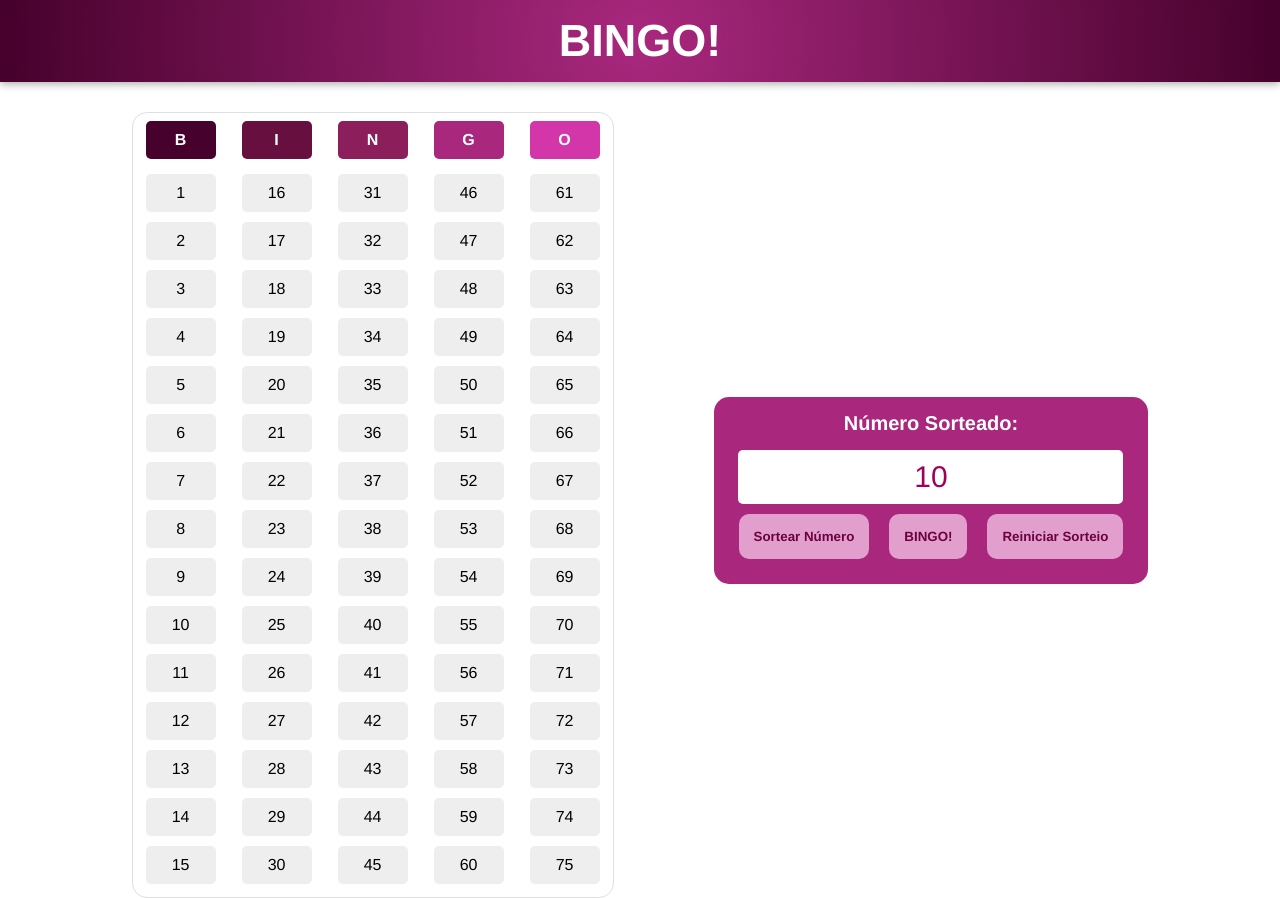
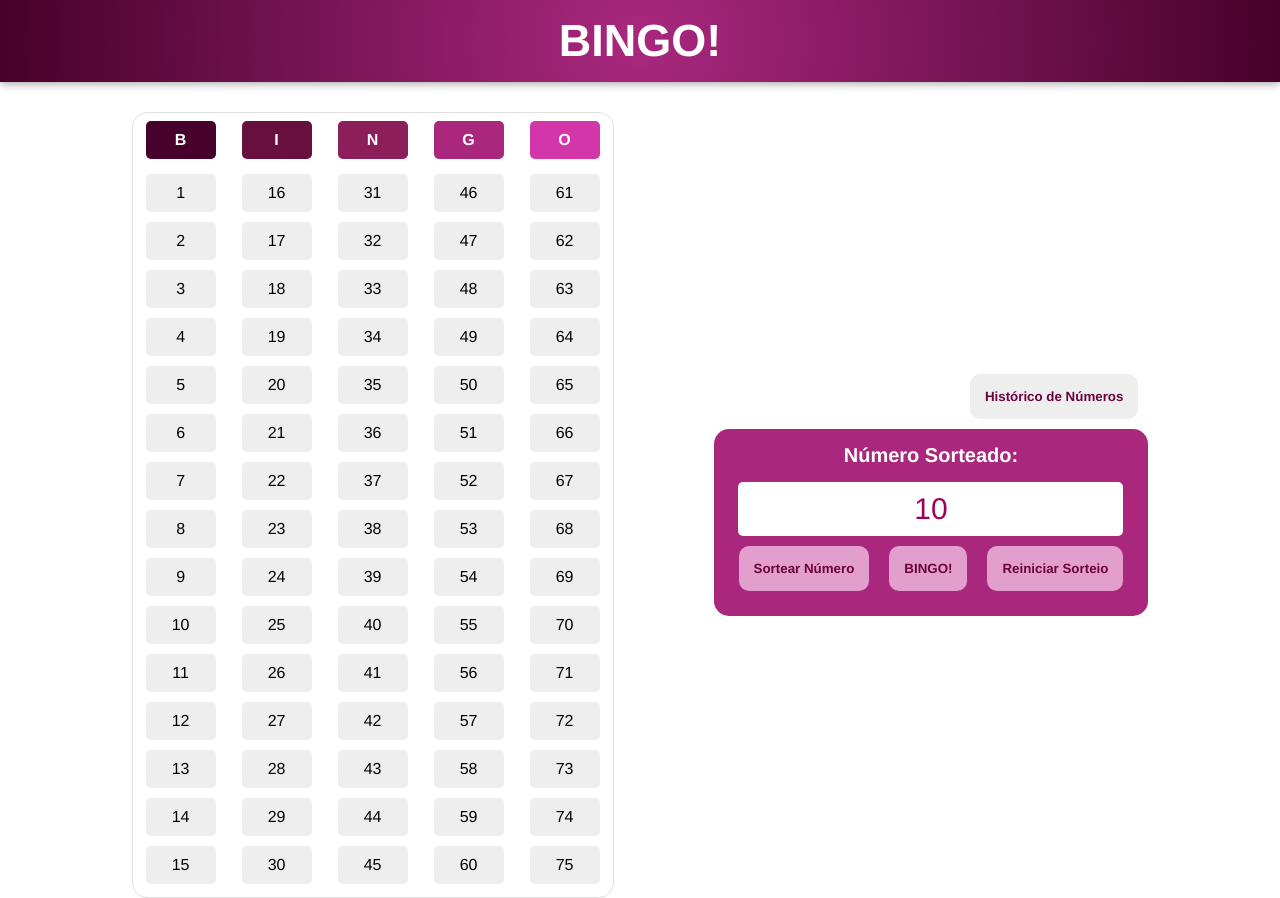
Before and after one commit to juujacometti/PWFE-Atividades, a plain HTML site: page Bingo/bingo.html in a window 1280 px wide. Drawn offline with nearby package versions, Linux system fonts and the light colour scheme.

Commit message:
Em progresso

```diff
--- a/Bingo/bingo.css
+++ b/Bingo/bingo.css
@@ -95,6 +95,12 @@ td {
 
 }
 
+#organizarBotoes {
+    display: flex;
+    flex-direction: column;
+    gap: 0;
+}
+
 #caixaNumero {
     border-radius: 15px;
     background-color: #a9287e;
@@ -145,3 +151,15 @@ td {
     color: rgb(255, 255, 255);
     cursor: pointer;
 }
+
+#botaoHistorico {
+    border: none;
+    border-radius: 10px;
+    background-color: #eeeeee;
+    color: #6a0242;
+    font-weight: bold;
+    margin: 10px;
+    padding: 15px;
+    display: flex;
+    align-self: flex-end;
+}
--- a/Bingo/bingo.html
+++ b/Bingo/bingo.html
@@ -105,6 +105,8 @@
             </tbody>
         </table>
 
+            <div id="organizarBotoes">
+                <button id="botaoHistorico">Histórico de Números</button>
                 <div>
                     <section id="caixaNumero">
                         <h2 id="tituloNumeroSorteado">Número Sorteado:</h2>
@@ -117,6 +119,8 @@
                     </section>
                 </div>
             </div>
+        </div>
+
 
     <script src="script.js" defer></script>
 </body>
```
Lines whose indentation alone changed are shown as unchanged.
